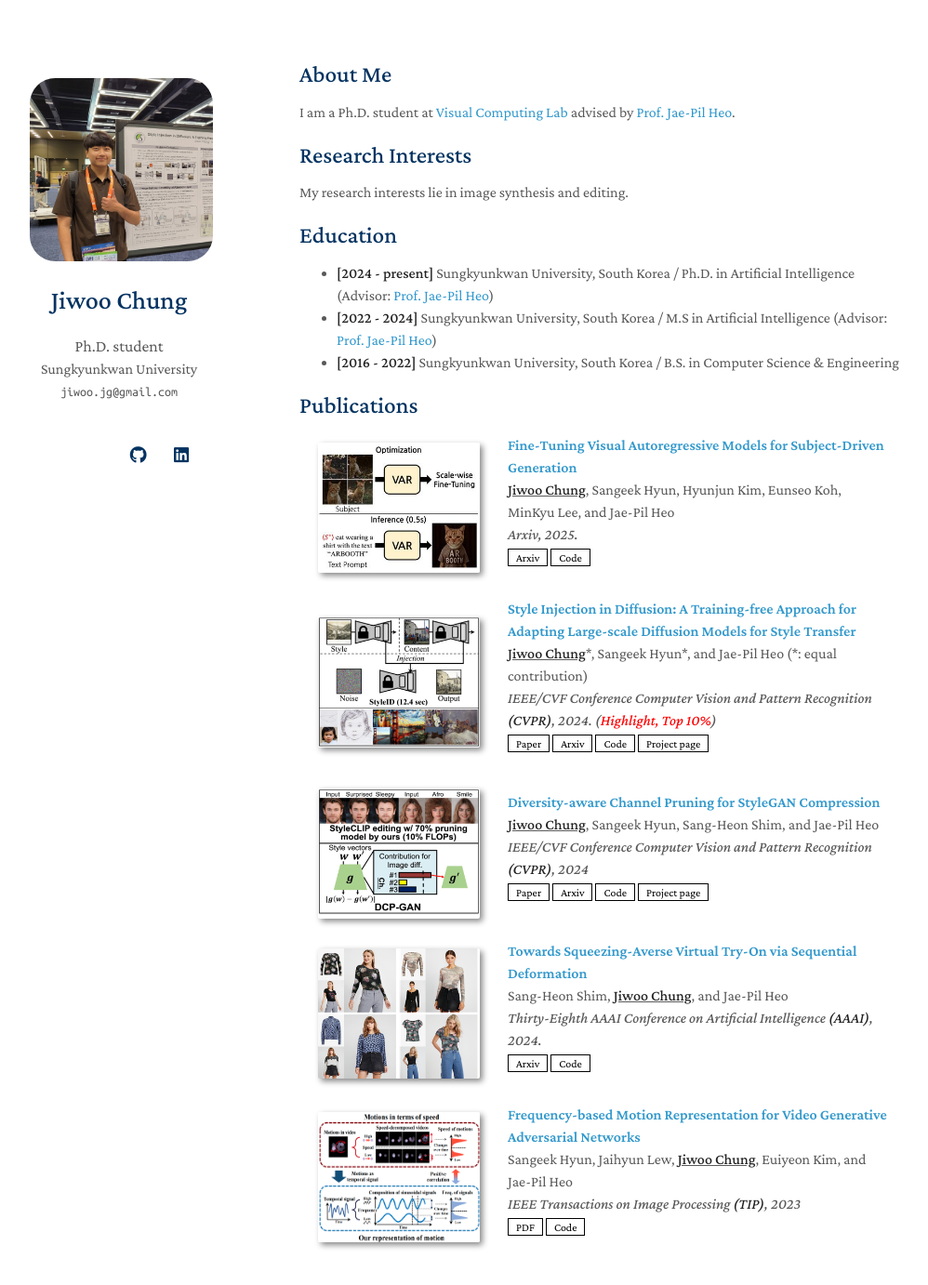
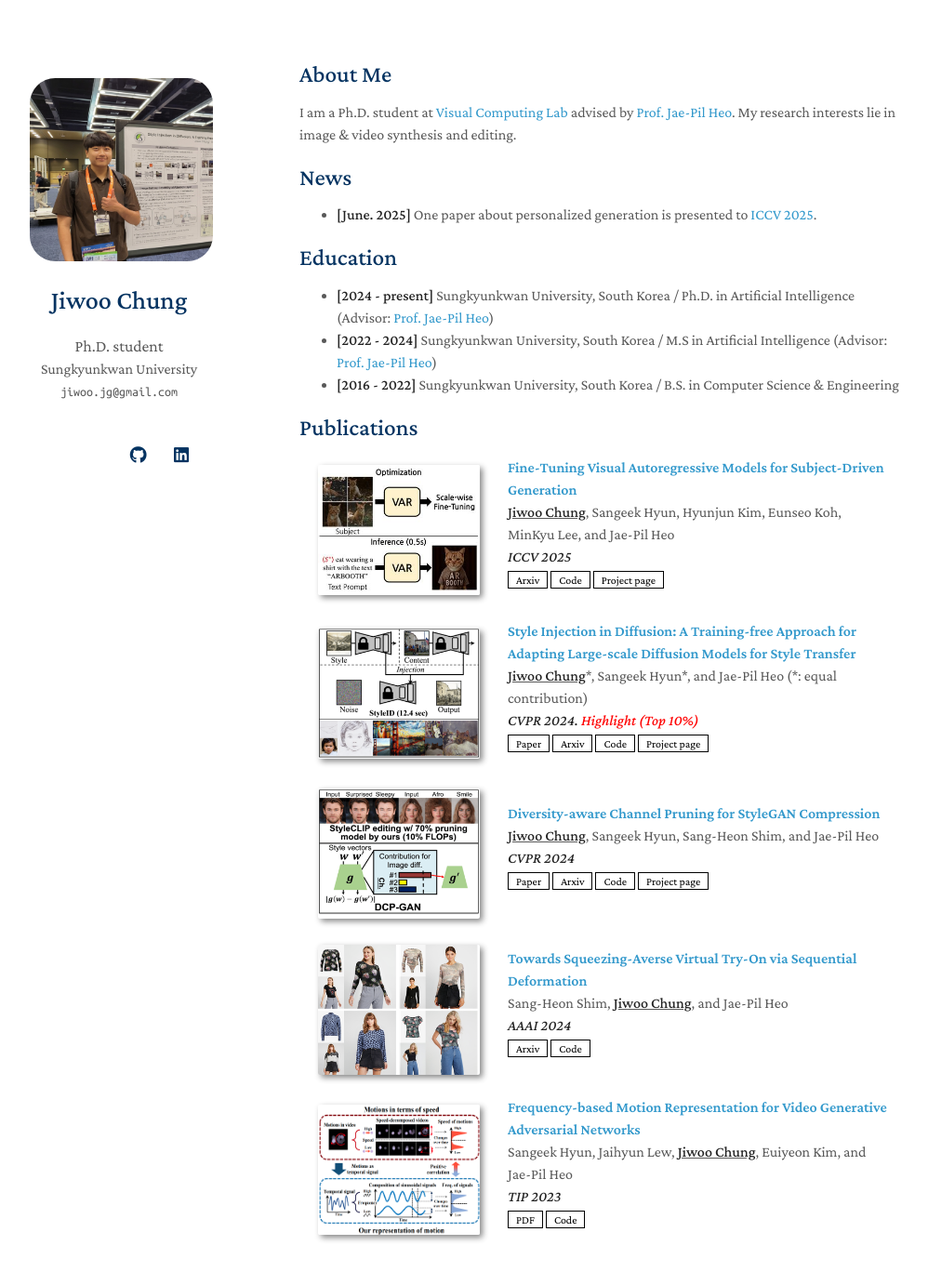
Before and after one commit to jiwoogit/jiwoogit.github.io, a Jekyll site: the page built from index.md, in a window 1280 px wide and 1400 px high. Shown: the top 1382 px of the window at 93% size, without its empty margins (148-1146 px from the left). Built offline with Jekyll 4.4.1, drawn with Linux system fonts in a browser that asks for light colours; nearby versions of some CDN libraries; a style sheet for code colours, icons or effects is not loaded; our own code applies the rules of GitHub Pages for plain Markdown files.

Commit message:
Add ICCV acceptance

```diff
--- a/_includes/publications.md
+++ b/_includes/publications.md
@@ -13,10 +13,11 @@
   <div class="col-sm-9" style="position: relative;padding-right: 15px;padding-left: 20px;">
     <div class="title"><a href="https://arxiv.org/abs/2504.02612">Fine-Tuning Visual Autoregressive Models for Subject-Driven Generation</a></div>
     <div class="author"><u><strong>Jiwoo Chung</strong></u>, Sangeek Hyun, Hyunjun Kim, Eunseo Koh, MinKyu Lee, and Jae-Pil Heo</div>
-    <div class="periodical"><em>Arxiv, 2025.</em></div>
+    <div class="periodical"><em><strong>ICCV 2025</strong> </em></div>
     <div class="links">
       <a href="https://arxiv.org/abs/2504.02612" class="btn btn-sm z-depth-0" role="button" target="_blank" style="font-size:12px;">Arxiv</a>
       <a href="https://github.com/jiwoogit/ARBooth" class="btn btn-sm z-depth-0" role="button" target="_blank" style="font-size:12px;">Code</a>
+      <a href="https://jiwoogit.github.io/ARBooth" class="btn btn-sm z-depth-0" role="button" target="_blank" style="font-size:12px;">Project page</a>
     </div>
   </div>
 </div>
@@ -34,7 +35,7 @@
   <div class="col-sm-9" style="position: relative;padding-right: 15px;padding-left: 20px;">
     <div class="title"><a href="https://openaccess.thecvf.com/content/CVPR2024/html/Chung_Style_Injection_in_Diffusion_A_Training-free_Approach_for_Adapting_Large-scale_CVPR_2024_paper.html">Style Injection in Diffusion: A Training-free Approach for Adapting Large-scale Diffusion Models for Style Transfer</a></div>
     <div class="author"><u><strong>Jiwoo Chung</strong></u>*, Sangeek Hyun*, and Jae-Pil Heo (*: equal contribution)</div>
-    <div class="periodical"><em>IEEE/CVF Conference Computer Vision and Pattern Recognition <strong>(CVPR)</strong>, 2024. (<span style="color:red;">Highlight, Top 10%</span>)</em></div>
+    <div class="periodical"><em><strong>CVPR 2024.</strong> <span style="color:red;">Highlight (Top 10%)</span></em></div>
     <div class="links">
         <a href="https://openaccess.thecvf.com/content/CVPR2024/html/Chung_Style_Injection_in_Diffusion_A_Training-free_Approach_for_Adapting_Large-scale_CVPR_2024_paper.html" class="btn btn-sm z-depth-0" role="button" target="_blank" style="font-size:12px;">Paper</a>
         <a href="https://arxiv.org/abs/2312.09008" class="btn btn-sm z-depth-0" role="button" target="_blank" style="font-size:12px;">Arxiv</a>
@@ -59,7 +60,7 @@
     <div class="title"><a href="https://openaccess.thecvf.com/content/CVPR2024/html/Chung_Diversity-aware_Channel_Pruning_for_StyleGAN_Compression_CVPR_2024_paper.html">Diversity-aware Channel Pruning for StyleGAN Compression
 </a></div>
     <div class="author"><u><strong>Jiwoo Chung</strong></u>, Sangeek Hyun, Sang-Heon Shim, and Jae-Pil Heo</div>
-    <div class="periodical"><em>IEEE/CVF Conference Computer Vision and Pattern Recognition <strong>(CVPR)</strong>, 2024</em></div>
+    <div class="periodical"><em><strong>CVPR 2024</strong></em></div>
     <div class="links">
         <a href="https://openaccess.thecvf.com/content/CVPR2024/html/Chung_Diversity-aware_Channel_Pruning_for_StyleGAN_Compression_CVPR_2024_paper.html" class="btn btn-sm z-depth-0" role="button" target="_blank" style="font-size:12px;">Paper</a>
         <a href="https://arxiv.org/abs/2403.13548" class="btn btn-sm z-depth-0" role="button" target="_blank" style="font-size:12px;">Arxiv</a>
@@ -83,7 +84,7 @@
   <div class="col-sm-9" style="position: relative;padding-right: 15px;padding-left: 20px;">
     <div class="title"><a href="https://arxiv.org/abs/2312.15861">Towards Squeezing-Averse Virtual Try-On via Sequential Deformation</a></div>
     <div class="author">Sang-Heon Shim, <u><strong>Jiwoo Chung</strong></u>, and Jae-Pil Heo</div>
-    <div class="periodical"><em>Thirty-Eighth AAAI Conference on Artificial Intelligence <strong>(AAAI)</strong>, 2024.</em></div>
+    <div class="periodical"><em><strong>AAAI 2024</strong></em></div>
     <div class="links">
       <a href="https://arxiv.org/abs/2312.15861" class="btn btn-sm z-depth-0" role="button" target="_blank" style="font-size:12px;">Arxiv</a>
       <a href="https://github.com/SHShim0513/SD-VITON" class="btn btn-sm z-depth-0" role="button" target="_blank" style="font-size:12px;">Code</a>
@@ -104,7 +105,7 @@
   <div class="col-sm-9" style="position: relative;padding-right: 15px;padding-left: 20px;">
     <div class="title"><a href="https://ieeexplore.ieee.org/document/10183834">Frequency-based Motion Representation for Video Generative Adversarial Networks</a></div>
     <div class="author">Sangeek Hyun, Jaihyun Lew, <u><strong>Jiwoo Chung</strong></u>, Euiyeon Kim, and Jae-Pil Heo</div>
-    <div class="periodical"><em>IEEE Transactions on Image Processing <strong>(TIP)</strong>, 2023
+    <div class="periodical"><em><strong>TIP 2023</strong>
 </em></div>
     <div class="links">
       <a href="https://ieeexplore.ieee.org/document/10183834" class="btn btn-sm z-depth-0" role="button" target="_blank" style="font-size:12px;">PDF</a>
--- a/index.md
+++ b/index.md
@@ -5,10 +5,11 @@ layout: homepage
 ## About Me
 
 I am a Ph.D. student at [Visual Computing Lab](https://sites.google.com/site/vclabskku) advised by [Prof. Jae-Pil Heo](https://sites.google.com/site/jaepilheo).
+My research interests lie in image & video synthesis and editing.
 
-## Research Interests
+## News
 
-My research interests lie in image synthesis and editing.
+- **[June. 2025]** One paper about personalized generation is presented to [ICCV 2025](https://jiwoogit.github.io/ARBooth/).
 
 ## Education
 
@@ -16,11 +17,5 @@ My research interests lie in image synthesis and editing.
 - **[2022 - 2024]** Sungkyunkwan University, South Korea / M.S in Artificial Intelligence (Advisor: [Prof. Jae-Pil Heo](https://sites.google.com/site/jaepilheo))
 - **[2016 - 2022]** Sungkyunkwan University, South Korea / B.S. in Computer Science & Engineering
 
-<!-- ## News
-
-- **[Mar. 2024]** One paper about interactive generation is presented to [Arxiv](https://arxiv.org/).
-- **[Feb. 2024]** One paper about human and object is accepted to [CVPR 2024](https://cvpr.thecvf.com/Conferences/2024).
-- **[Aug. 2023]** One paper about interacting hand mesh recovery is accepted to [ICCVW 2023](https://iccv2023.thecvf.com/).
-- **[Jul. 2023]** One paper about test-time adaptation is accepted to [ICCV 2023](https://iccv2023.thecvf.com/). -->
 
 {% include_relative _includes/publications.md %}
```
